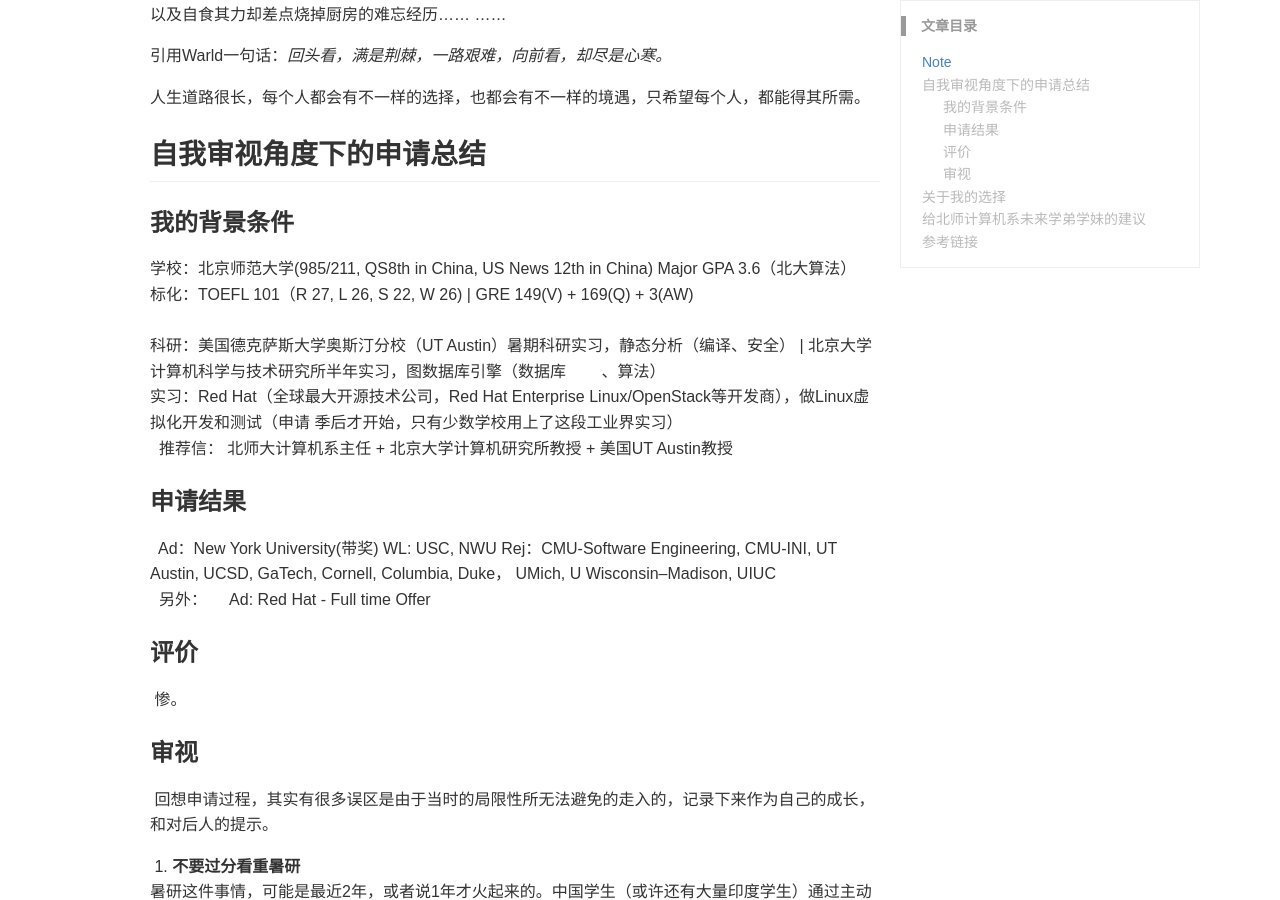
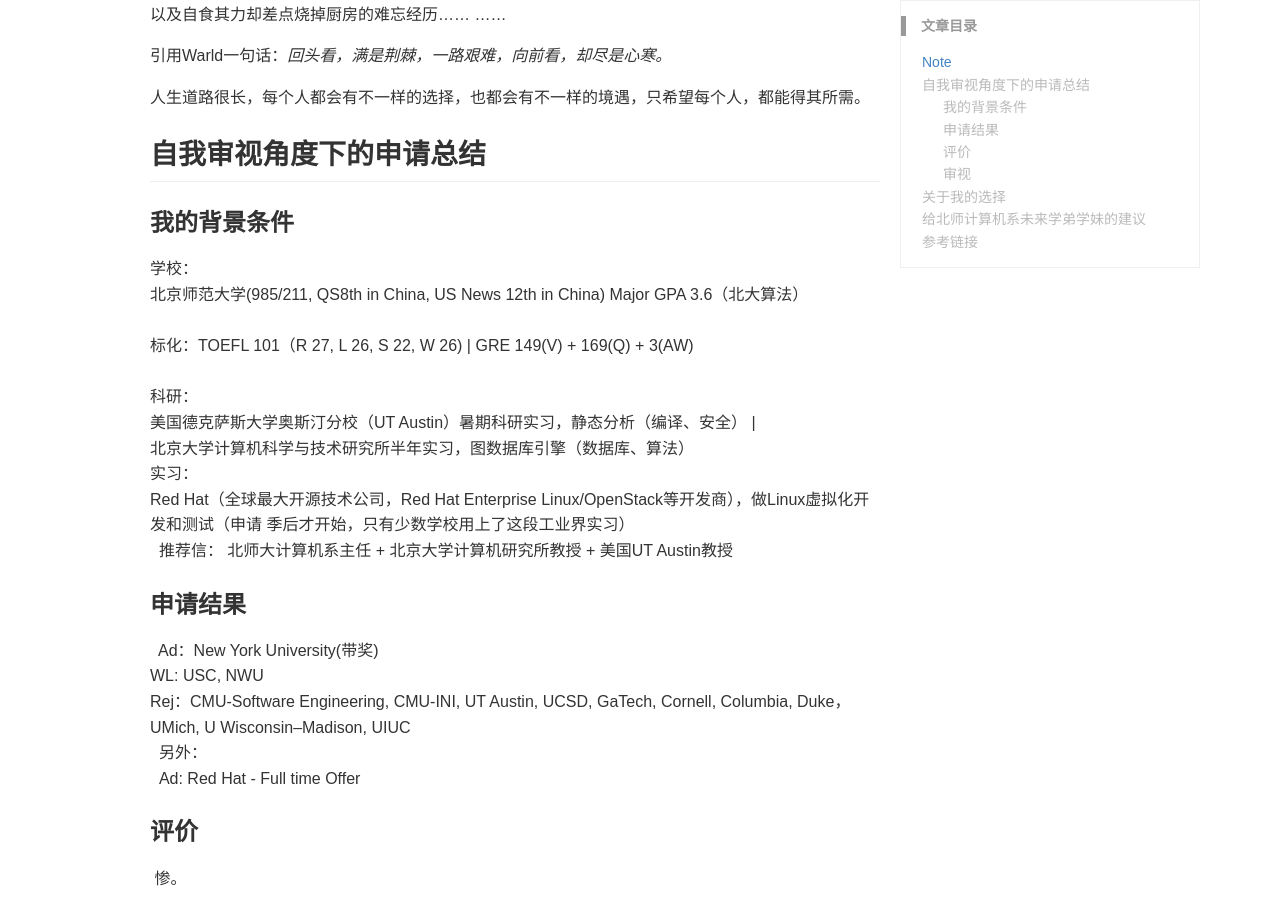
Before and after one commit to lvxiaoxin/lvxiaoxin.github.io, a Jekyll site: the page built from _posts/blog/2018-04-21-Summary-for-Graduate-Applications.md, in a window 1280 px wide and 900 px high, scrolled down 371 px. Built offline with Jekyll 4.4.1, drawn with Linux system fonts in a browser that asks for light colours; comment, search, counter and statistics services are not loaded; some of the changed text lies outside the part shown.

Commit message:
Update 2018-04-21-Summary-for-Graduate-Applications.md

```diff
--- a/_posts/blog/2018-04-21-Summary-for-Graduate-Applications.md
+++ b/_posts/blog/2018-04-21-Summary-for-Graduate-Applications.md
@@ -7,6 +7,7 @@ keywords: 留学 工作 申请
 ---
 
 ## Note
+
 申请季尘埃落定，在过去的一年中，或许每一个申请者都经历了大起大落。有强劲者横扫目标，也有心含不甘者折戟沉沙。
 
 每一个心怀留学梦的学子都渴望有一段不一样的人生体验，满腹哲思的白胡子教授那夸张的教学风格，以及自食其力却差点烧掉厨房的难忘经历…… ……
@@ -20,17 +21,24 @@ keywords: 留学 工作 申请
 
 ### 我的背景条件
 
-   学校：北京师范大学(985/211, QS8th in China, US News 12th in China)
+   学校：
+   <br />
+   北京师范大学(985/211, QS8th in China, US News 12th in China)
          Major GPA 3.6（北大算法）
+   <br />
    <br />
    标化：TOEFL 101（R 27, L 26, S 22, W 26) |
         GRE 149(V) + 169(Q) + 3(AW)
    <br />
-   科研：美国德克萨斯大学奥斯汀分校（UT Austin）暑期科研实习，静态分析（编译、安全） |
-        北京大学计算机科学与技术研究所半年实习，图数据库引擎（数据库
-        、算法）
+   科研：
+   <br />
+   美国德克萨斯大学奥斯汀分校（UT Austin）暑期科研实习，静态分析（编译、安全） |
+   <br />
+   北京大学计算机科学与技术研究所半年实习，图数据库引擎（数据库、算法）
    <br />
-   实习：Red Hat（全球最大开源技术公司，Red Hat Enterprise Linux/OpenStack等开发商），做Linux虚拟化开发和测试（申请
+   实习：
+   <br />
+   Red Hat（全球最大开源技术公司，Red Hat Enterprise Linux/OpenStack等开发商），做Linux虚拟化开发和测试（申请
          季后才开始，只有少数学校用上了这段工业界实习）
    <br />
    推荐信： 北师大计算机系主任 + 北京大学计算机研究所教授 + 美国UT Austin教授
@@ -38,13 +46,17 @@ keywords: 留学 工作 申请
 ### 申请结果
 
    Ad：New York University(带奖)
+   <br />
    WL: USC, NWU
+   <br />
    Rej：CMU-Software Engineering, CMU-INI,
          UT Austin, UCSD, GaTech,
          Cornell, Columbia, Duke，
          UMich, U Wisconsin–Madison, UIUC
+   <br />
    另外：
-       Ad: Red Hat - Full time Offer
+   <br />
+   Ad: Red Hat - Full time Offer
 
 
 ### 评价
@@ -57,46 +69,66 @@ keywords: 留学 工作 申请
 
   1. **不要过分看重暑研**
   <br />
+  <br />
   暑研这件事情，可能是最近2年，或者说1年才火起来的。中国学生（或许还有大量印度学生）通过主动联系国外大学的教授，进行套磁等活动，以获取大三暑假到老师实验室进行暑期科研实习的机会。一般策略是通过爬取目标国外大学教授邮件列表，向对方老师发送“投怀送报”信，表明自己为人类智慧添砖加瓦的决心，如果有幸教授回复了邮件，那么争取拿到Skype面试机会，然后通过面试打动老师，拿到访问机会。
+  <br />
   <br />
   放在前些年，每年的申请季中手里有暑研的人凤毛麟角，得之基本算是拿到了顶尖大学的录取通知书，但现在，暑研已经变成了国内Top15大学学生申请的标配了，那就是本科学校推荐信X1 + 清北教授推荐信X1 + 海外教授推荐信X1。但也正是这种标配，导致了学生对暑研的盲目追求，甚至迷失了方向。
   <br />
+  <br />
   在找暑研的过程中，最开始，我只投自己感兴趣和擅长的方向（Big Data & Database System)，但是随着音信的减少，和时间的推移，我开始盲申，几乎延伸到了计算机系的所有方向……其中就包括了我最后选择的UT Austin。
+  <br />
   <br />
   当时我拿到的面试有五个，包括哈佛，奥斯汀，约翰霍普金斯，OSU和俄勒冈。最后一个毫不犹豫的排除掉了，把OSU refer给了别人，顺利拿到了奥斯汀的暑研之后，没有好好准备的我意料之中的挂掉了约翰霍普金斯，而收到的哈佛又要求保证至少去9个月。综合考虑，我选择了奥斯汀。
   <br />
   静态分析处于纯计算机理论，内容boring and tough，我整个暑假有三分之一的时间是每天两点睡觉，每个周末都会是两点睡，四点起。但是尽管如此，我私以为最终拿到的推荐信也一定不是一个强强强推，不然我的申请结果也不会是这个样子。
   <br />
+  <br />
   我想说的是，不要过于看重暑研，因为重要的不是你在哪里做科研，重要的是，出成果。
+  <br />
   <br />
   如果你在国内可以做出顶会论文，那就绝不要为了暑研而在暑假出国。
   <br />
+  <br />
   如果你在国内有很感兴趣的方向，那就绝不要为了暑研而在暑假出国
+  <br />
   <br />
   如果你在国内能找到企业研究院（Face++、MSRA等），那就真的不要出国做暑研了…………
   <br />
+  <br />
   如果你真的要去暑研的话，那除了兴趣一定要相投，还有更重要的一点是，学校要和自己的水平相符。
+  <br />
   <br />
   没错，不要看朋友圈有一个谁谁谁去了Stanford暑研就觉得好厉害，拿到了强推再说厉害。我自认为自己的水平是达不到奥斯汀这样的全美前7的计算机系PhD.水平的，所以我技术暑假很费劲，也并没有拿到老师强强强推（我觉得更大原因是我对这个方向真的不感冒……）。我的同学，Field，去了Yale做暑研，最后甚至拿到了黑推（？probably…………），所以， 擅长&喜欢的领域 + 适合自己的学校&老师，才是打开暑研的最好方式。
  <br />
+ <br />
   但是暑研也的确有它自己的好处，对我来说，这三个月的生活，完完全全就是顶级计算机系博士生的生活。也正是这段经历让我确定，自己到底适不适合读博士。所以，这是一个获取信息和检验自己的好机会，但是付出的代价也是巨大的。如何选择，全看个人。
   <br />
+  <br />
   2. **尽量早的考完语言成绩**
-
+  <br />
+  <br />
   这方面我绝对是一个不好的例子。我的托福成绩常年徘徊在90多分得状态，怎么也无法破百。直到我都要弃疗，2018年1月6号裸考，却意外的拿到了101的分数，虽说赶上了末班车，但是这在整个申请季对自己身心的折磨是巨大的。你需要一边选学校，一边备考。同学有句话说得对，托福不过百，一切全白搭。虽然有些极端，不乏一些98 99的人，也成功申请到好的学校，但这也无限逼近100了，在其他各方面拼不过的时候，还要给招生官添一个拒绝你的理由吗？而且，正是因为我托福战线拖得太长，导致的的GRE没有时间关照。好在第一次GRE就考了一个能用的分数，也没有太拖后腿。
-
+  <br />
+  <br />
   3. **选校不要太naive**
-
+  <br />
+  <br />
   看到我的选校列表大家可能就想到了，没错，我把计算机系排名前20的学校，申了10个，然后补了两个前30的学校。可以说选校是相当的高了，这也是为啥我差点全聚德的原因。选校的时候，我和Field一起选校，他的选校跟我类似，有一半是和我重叠的，作为一个暑研去了Yale的人，申请生物类PhD.，他却连一个面试都没拿到，全聚德。没错，真 全聚德。最大的原因不外乎 选校太高 + 暑研黑推（？Probably）
-
-
+  <br />
+  <br />
 ## 关于我的选择
+<br />
+<br />
   我已经defer了纽约大学的offer到2019年，决定先工作，到合适的时间再去上学，也可能再也不去上学，也可能明年心血来潮，重新申请？  我不知道，谁也不知道。这样的选择是多因素考量的。有内因，有外因，我希望这接下来的一年是给自己缓冲，我想给自己一年的安静时间，充充电，提升核心竞争力。每个人选择不同，但愿每个人幸福快乐。
-
-
+  <br />
+  <br />
 ## 给北师计算机系未来学弟学妹的建议
+<br />
+<br />
    不得不承认，我师在计算机系的申请上，比不得北师的综合排名。我们这一届的申请结果，总体来说也算是相当的惨淡。很多人最后拿到的都是一个不高不低的学校，在犹豫中选择了工作，或是其他。但是，如果你心怀硅谷梦，想去北美闯一闯，祝你得偿所愿。
-
+<br />
+<br />
 
 ## 参考链接
 
```
